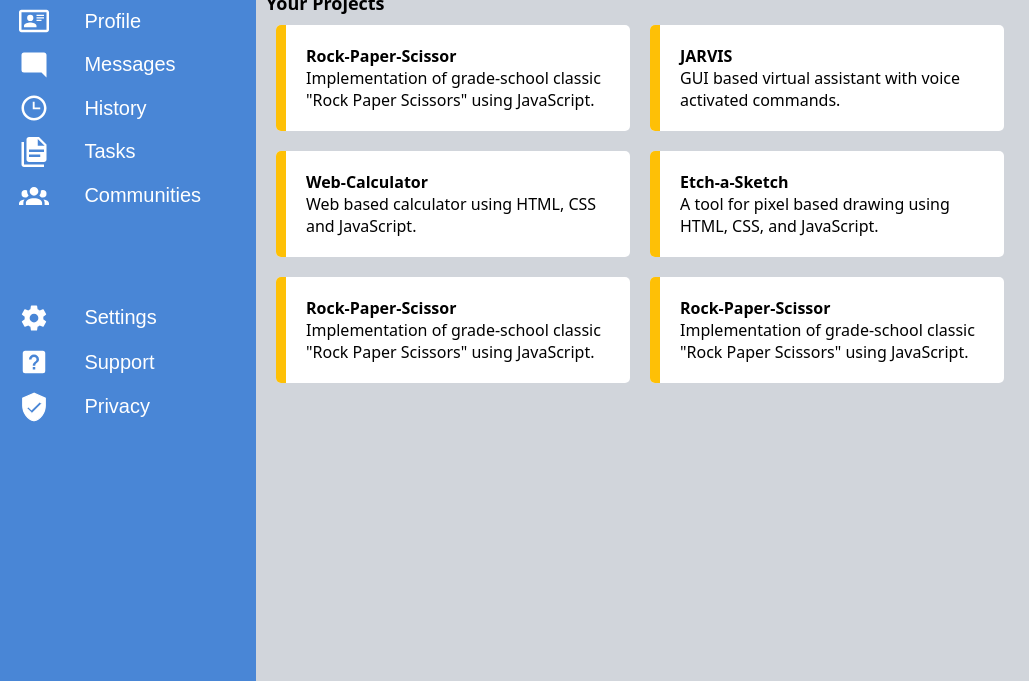
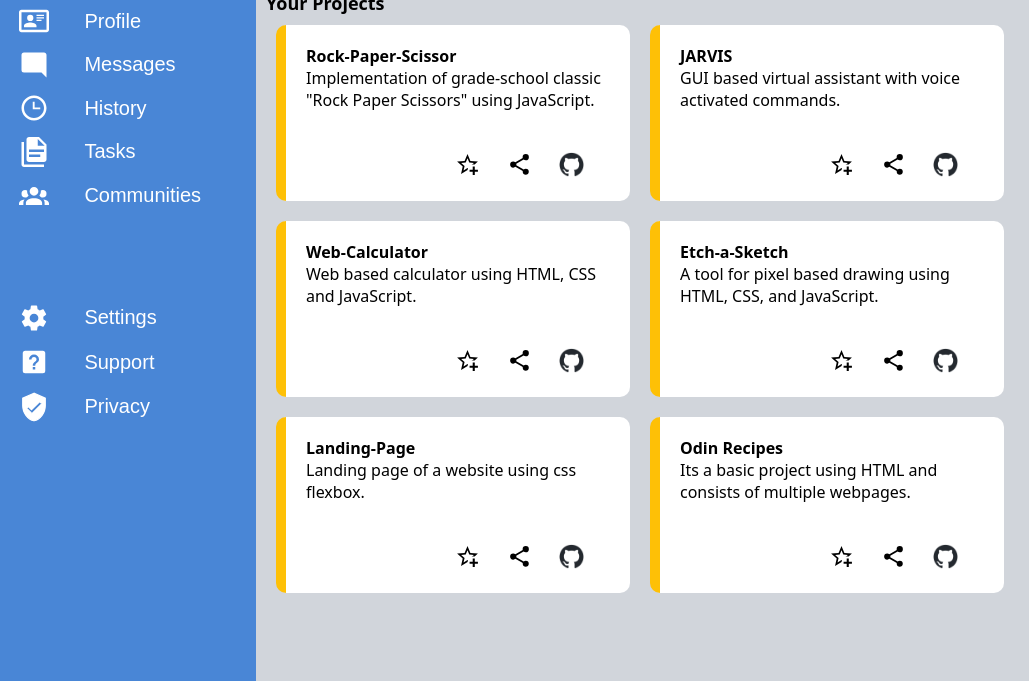
Before and after one commit to bimal-gajera/Admin-Dashboard, a plain HTML site: page index.html in a window 1280 px wide. Shown: the part 162-843 px from the top of the page, 0-1029 px from the left. Drawn offline with Linux system fonts and the light colour scheme.

Commit message:
Added buttons to project cards

```diff
--- a/index.html
+++ b/index.html
@@ -85,7 +85,7 @@
           <div class="upload">
             <button>Upload</button>
           </div>
-          <div class="share">
+          <div class="header-share">
             <button>Share</button>
           </div>
         </div>
@@ -97,59 +97,99 @@
         <div class="project-tag">Your Projects</div>
         <div class="your-projects">
           <div class="project-card">
-            <div class="card-design"></div>
-            <div class="card-detail">
             <div class="project-title">Rock-Paper-Scissor</div>
             <div class="about-project">Implementation of grade-school classic "Rock Paper Scissors" using JavaScript.
             </div>
-              <div class="project-buttons"></div>
+            <div class="project-buttons">
+              <button class="star">
+                <img src="./assets/star.svg" alt="star">
+              </button>
+              <button class="share">
+                <img src="./assets/share.svg" alt="share">
+              </button>
+              <button class="github">
+                <img src="./assets/github.png" alt="github">
+              </button>
             </div>
           </div>
           <div class="project-card">
-            <div class="card-design"></div>
-            <div class="card-detail">
             <div class="project-title">JARVIS</div>
             <div class="about-project">GUI based virtual assistant with voice activated commands.
             </div>
-              <div class="project-buttons"></div>
+            <div class="project-buttons">
+              <button class="star">
+                <img src="./assets/star.svg" alt="star">
+              </button>
+              <button class="share">
+                <img src="./assets/share.svg" alt="share">
+              </button>
+              <button class="github">
+                <img src="./assets/github.png" alt="github">
+              </button>
             </div>
           </div>
           <div class="project-card">
-            <div class="card-design"></div>
-            <div class="card-detail">
             <div class="project-title">Web-Calculator</div>
             <div class="about-project">Web based calculator using HTML, CSS and JavaScript.
             </div>
-              <div class="project-buttons"></div>
+            <div class="project-buttons">
+              <button class="star">
+                <img src="./assets/star.svg" alt="star">
+              </button>
+              <button class="share">
+                <img src="./assets/share.svg" alt="share">
+              </button>
+              <button class="github">
+                <img src="./assets/github.png" alt="github">
+              </button>
             </div>
           </div>
           <div class="project-card">
-            <div class="card-design"></div>
-            <div class="card-detail">
             <div class="project-title">Etch-a-Sketch</div>
             <div class="about-project">A tool for pixel based drawing using HTML, CSS, and JavaScript.
             </div>
-              <div class="project-buttons"></div>
+            <div class="project-buttons">
+              <button class="star">
+                <img src="./assets/star.svg" alt="star">
+              </button>
+              <button class="share">
+                <img src="./assets/share.svg" alt="share">
+              </button>
+              <button class="github">
+                <img src="./assets/github.png" alt="github">
+              </button>
             </div>
           </div>
           <div class="project-card">
-            <div class="card-design"></div>
-            <div class="card-detail">
-              <div class="project-title">Rock-Paper-Scissor</div>
-              <div class="about-project">Implementation of grade-school classic "Rock Paper Scissors" using
-                JavaScript.
+            <div class="project-title">Landing-Page</div>
+            <div class="about-project">Landing page of a website using css flexbox.
             </div>
-              <div class="project-buttons"></div>
+            <div class="project-buttons">
+              <button class="star">
+                <img src="./assets/star.svg" alt="star">
+              </button>
+              <button class="share">
+                <img src="./assets/share.svg" alt="share">
+              </button>
+              <button class="github">
+                <img src="./assets/github.png" alt="github">
+              </button>
             </div>
           </div>
           <div class="project-card">
-            <div class="card-design"></div>
-            <div class="card-detail">
-              <div class="project-title">Rock-Paper-Scissor</div>
-              <div class="about-project">Implementation of grade-school classic "Rock Paper Scissors" using
-                JavaScript.
+            <div class="project-title">Odin Recipes</div>
+            <div class="about-project">Its a basic project using HTML and consists of multiple webpages.
             </div>
-              <div class="project-buttons"></div>
+            <div class="project-buttons">
+              <button class="star">
+                <img src="./assets/star.svg" alt="star">
+              </button>
+              <button class="share">
+                <img src="./assets/share.svg" alt="share">
+              </button>
+              <button class="github">
+                <img src="./assets/github.png" alt="github">
+              </button>
             </div>
           </div>
         </div>
@@ -248,64 +288,7 @@
       </div>
     </div>
   </div>
+  <script src="./script.js" defer></script>
 </body>
 
 </html>
-
-
-
-
-
-<!-- <div class="trending">
-  <div class="trending-content-card">
-      <div class="trending-logo">
-          <img src="./assets/Memory.jpg" alt="Profile Picture">
-      </div>
-      <div class="trending-information">
-          <div class="trending-username">
-              @djadav
-          </div>
-          <div class="trending-user-description">
-              Web Developer
-          </div>
-      </div>
-  </div>
-  <div class="trending-content-card">
-      <div class="trending-logo">
-          <img src="./assets/user-icon-1.png" alt="Profile Picture">
-      </div>
-      <div class="trending-information">
-          <div class="trending-username">
-              @HTMLHero
-          </div>
-          <div class="trending-user-description">
-              HTML Master
-          </div>
-      </div>
-  </div>
-  <div class="trending-content-card">
-      <div class="trending-logo">
-          <img src="./assets/user-icon-2.jpeg" alt="Profile Picture">
-      </div>
-      <div class="trending-information">
-          <div class="trending-username">
-              @Web3Man
-          </div>
-          <div class="trending-user-description">
-              Web3 Master
-          </div>
-      </div>
-  </div>
-  <div class="trending-content-card">
-      <div class="trending-logo">
-          <img src="./assets/user-icon-3.jpeg" alt="Profile Picture">
-      </div>
-      <div class="trending-information">
-          <div class="trending-username">
-              @CSSWhiz
-          </div>
-          <div class="trending-user-description">
-              CSS Expert
-          </div>
-      </div>
-  </div> -->
--- /dev/null
+++ b/script.js
@@ -0,0 +1,33 @@
+let starButtons = document.getElementsByClassName("star");
+let shareButtons = document.getElementsByClassName("share");
+let githubButtons = document.getElementsByClassName("github");
+
+
+let project_list = ["https://github.com/bimal-gajera/Rock-Paper-Scissor",
+  "https://github.com/bimal-gajera/JARVIS",
+  "https://github.com/bimal-gajera/Web-Calculator",
+  "https://github.com/bimal-gajera/Etch-a-Sketch",
+  "https://github.com/bimal-gajera/Landing-Page",
+  "https://github.com/bimal-gajera/odin-recipes"];
+
+
+for (let i = 0; i < starButtons.length; i++) {
+  starButtons[i].addEventListener("click", () => {
+    let star_img = starButtons[i].children[0].src;
+    if (star_img.slice(-8) == "star.svg") {
+      starButtons[i].children[0].src = "./assets/star-gold.svg";
+    }
+    else {
+      starButtons[i].children[0].src = "./assets/star.svg";
+    }
+  });
+
+  shareButtons[i].addEventListener(("click"), () => {
+    navigator.clipboard.writeText(project_list[i]);
+    console.log(project_list[i]);
+  });
+
+  githubButtons[i].addEventListener("click", () => {
+    window.open(project_list[i]);
+  });
+}
--- a/style.css
+++ b/style.css
@@ -175,7 +175,7 @@ body {
 
 .your-projects {
   display: grid;
-  overflow: auto;
+  /* overflow: auto; */
   grid-template-columns: repeat(2, 1fr);
   grid-template-rows: repeat(3, 1fr);
   min-width: 450px;
@@ -185,17 +185,11 @@ body {
 
 .project-card {
   background-color: white;
-  border-radius: 5px;
+  border-radius: 10px;
+  border-left-color: rgb(254, 192, 6);
+  border-left-width: 10px;
+  border-left-style: solid;
   display: grid;
-  grid-template-columns: 10px 1fr;
-}
-
-.card-design {
-  background-color: rgb(254, 192, 6);
-  border-radius: 5px 0 0 5px;
-}
-
-.card-detail {
   padding: 20px;
 }
 
@@ -269,3 +263,21 @@ body {
 .trending-logo img {
   height: 40px;
 }
+
+.project-buttons {
+  padding: 40px 20px 0 20px;
+  justify-self: end;
+  display: flex;
+  gap: 15px;
+
+  & img {
+    height: 25px;
+    width: auto;
+  }
+
+  & button {
+    background-color: inherit;
+    border: none;
+    cursor: pointer;
+  }
+}
```
Also changed, not shown: assets/github.png (added), assets/share.svg (added), assets/star-gold.svg (added), assets/star.svg (added). Lines whose indentation alone changed are shown as unchanged.
